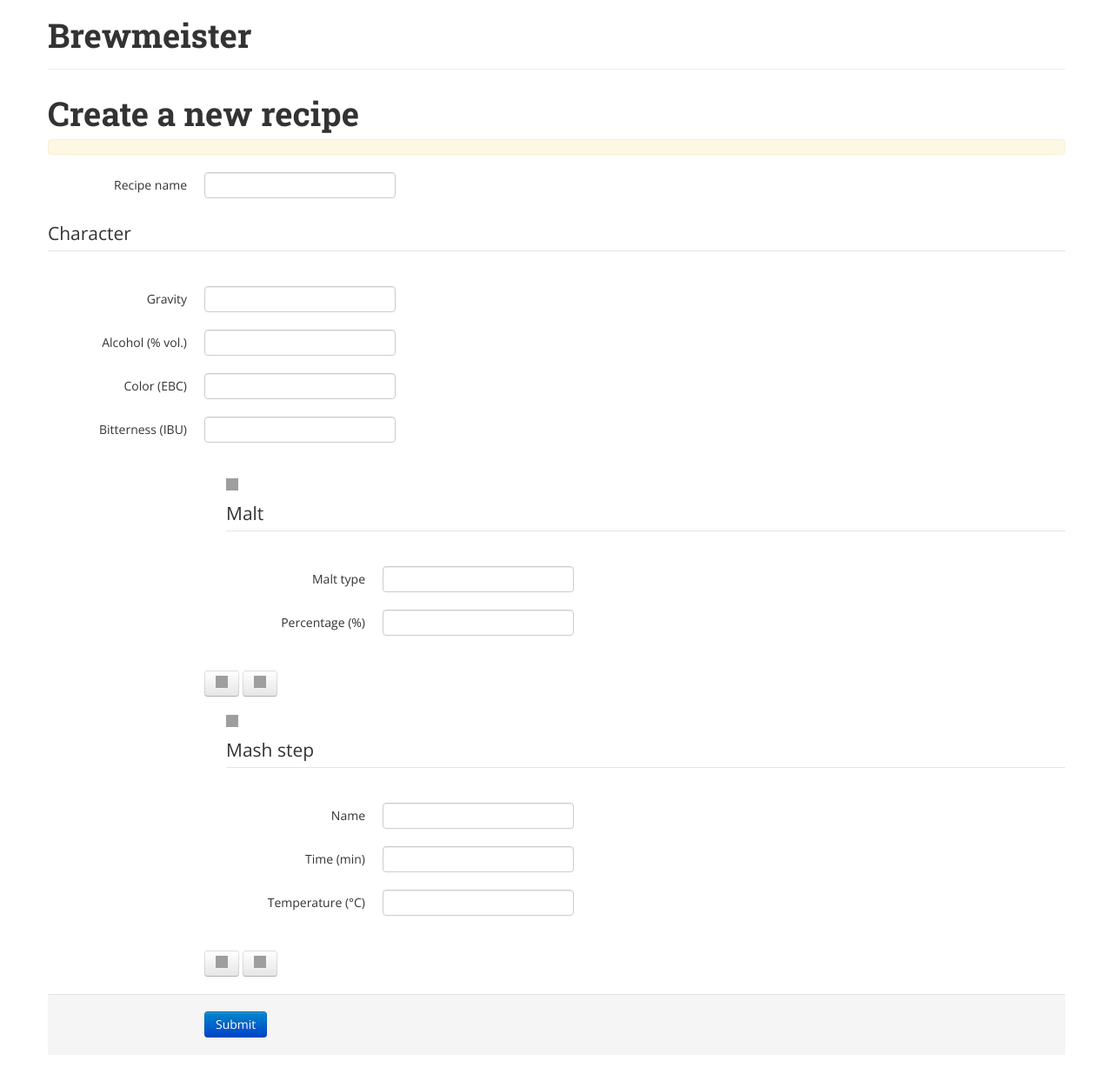
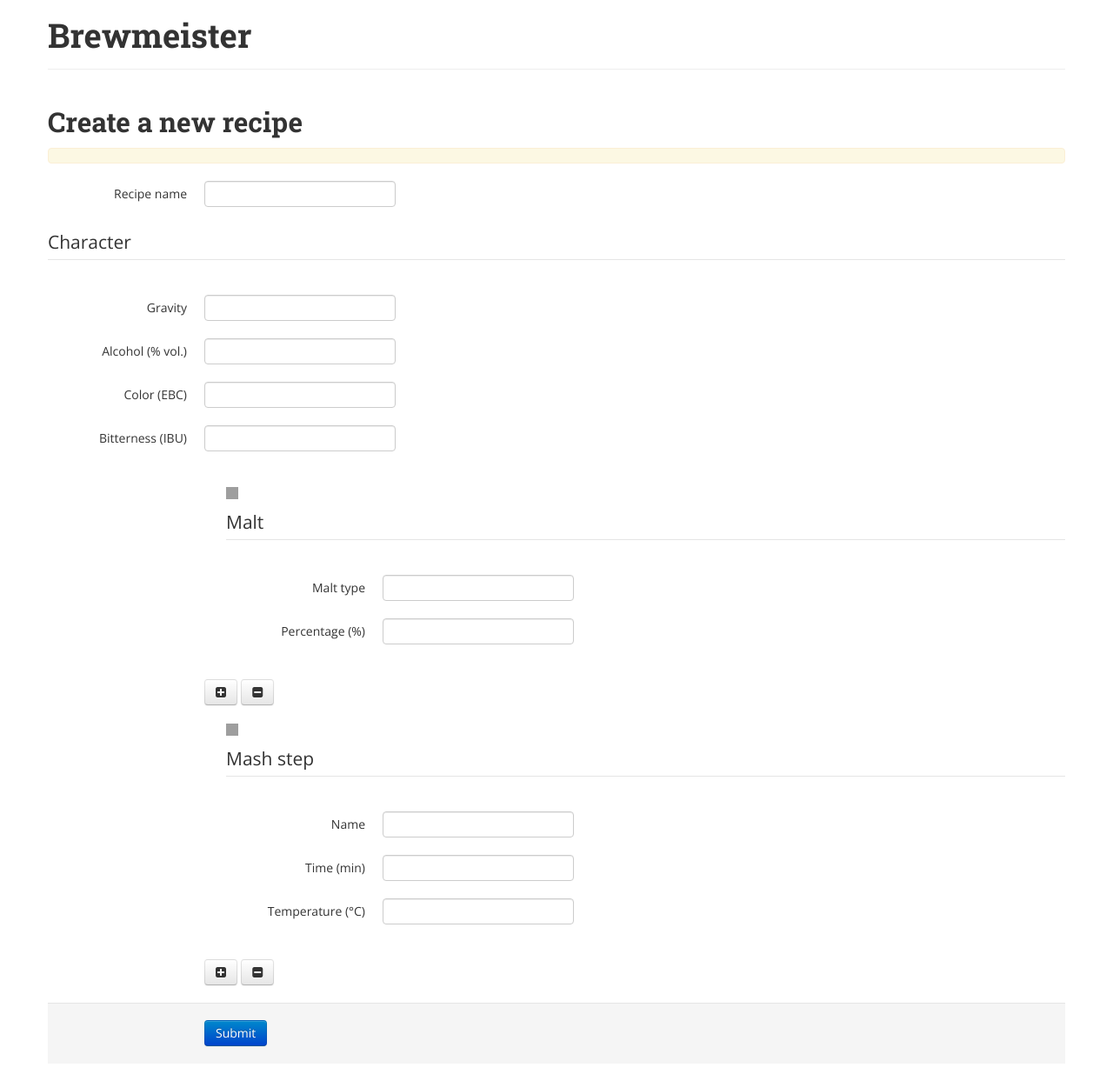
Before and after one commit to brewpeople/brewmeister, a Flask app: page /recipes in a window 1280 px wide. Shown: the whole page at 87% size. Before the commit the page ends 1195 px from the top, so only its background shows below. Run offline with Flask 2, Linux system fonts and the light colour scheme; grey boxes are pictures that could not be loaded.

Commit message:
Use Fontawesome +/- in form control

```diff
--- a/brew/templates/create.html
+++ b/brew/templates/create.html
@@ -1,6 +1,8 @@
 {% extends "layout.html" %}
 {% block body %}
-<h1>Create a new recipe</h1>
+<div class="row">
+  <div class="span12">
+    <h2>Create a new recipe</h2>
     <div id="res" class="alert"></div>
     <form class="form-horizontal"></form>
 
@@ -35,5 +37,12 @@
           return false;
         }
       });
+
+      $(document).ready(function() {
+        $('._jsonform-array-addmore').html('<i class="fa fa-plus-square"></i>');
+        $('._jsonform-array-deletelast').html('<i class="fa fa-minus-square"></i>');
+      });
     </script>
+  </div>
+</div>
 {% endblock %}
```
Lines whose indentation alone changed are shown as unchanged.
